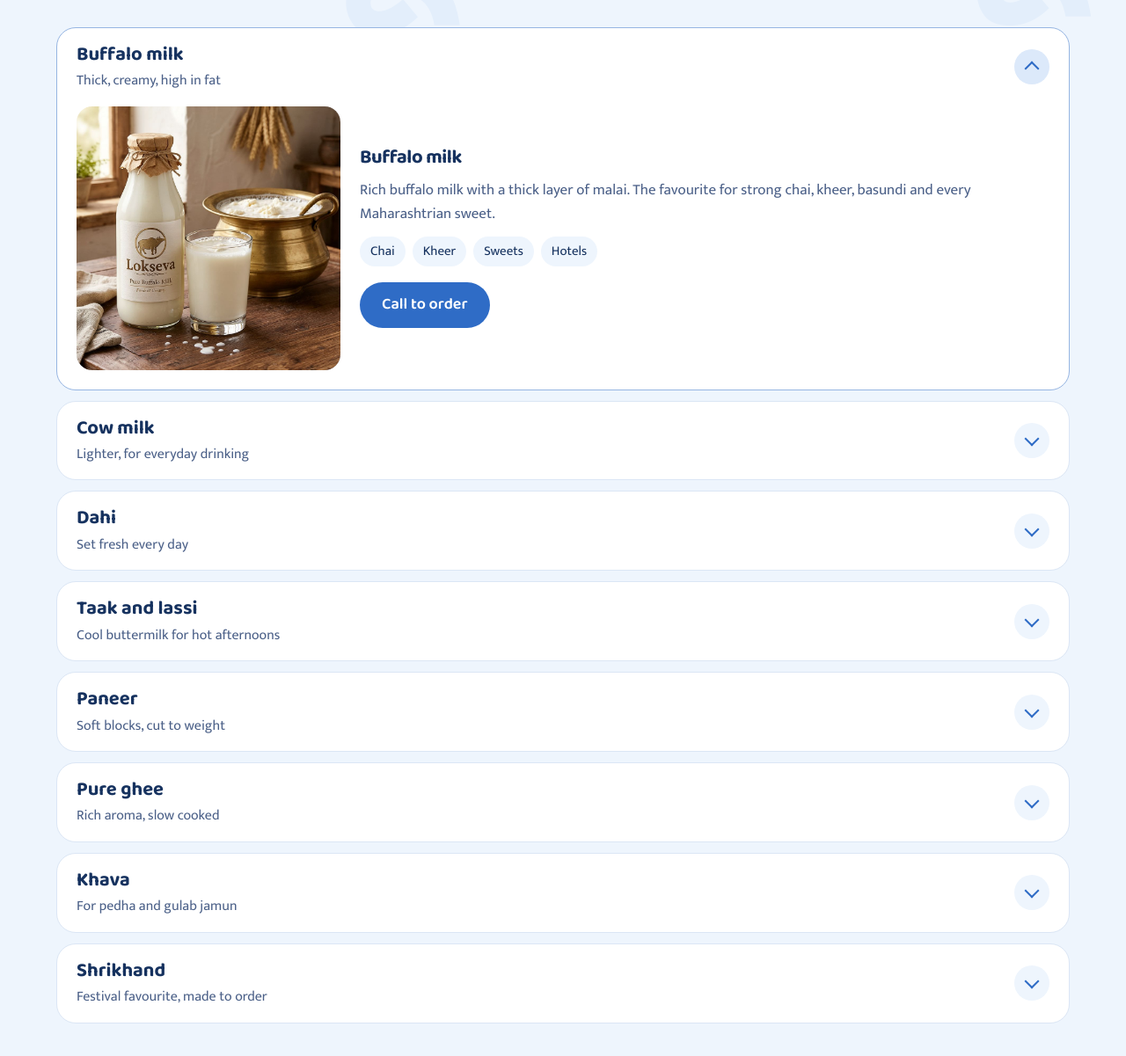
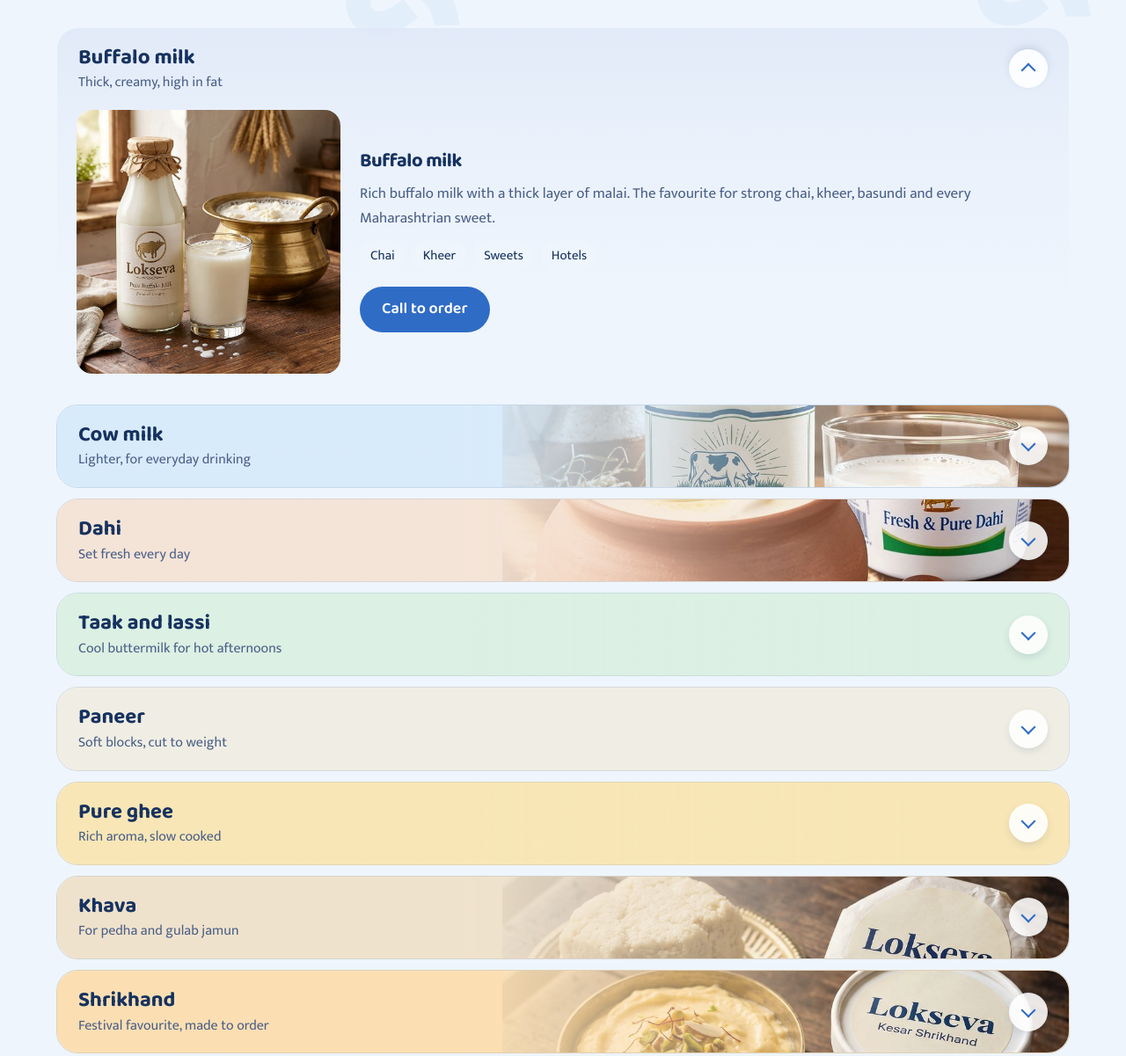
Before and after one commit to SafiShareque/gpt-test, a plain HTML site: page index.html in a window 1280 px wide. Shown: the part 2111-3312 px from the top of the page at 88% size. Drawn offline with Linux system fonts and the light colour scheme.

Commit message:
Colour-coded product tabs with smooth open and close
Each product tab has its own colour with its photo faded in on the
right; opening a tab melts that colour into the section background.
Height animates with an ease-out curve on open and close, one product
open at a time, reduced-motion respected. Adds khava and shrikhand
photos as web-sized JPGs.

Co-Authored-By: Claude Opus 5.5 <noreply@anthropic.com>
Claude-Session: https://claude.ai/code/session_015dTcesj9w3BYMmyyJV5UqD

```diff
--- a/index.html
+++ b/index.html
@@ -128,16 +128,23 @@ header{position:sticky;top:env(safe-area-inset-top,0px);z-index:20;background:co
 .counter .deco{font-size:clamp(120px,20vw,280px);right:-2vw;top:-.06em}
 .counter .wrap{position:relative;z-index:1}
 .acc{display:grid;gap:12px}
-.acc details{background:var(--milk);border:1px solid var(--line);border-radius:22px;overflow:hidden}
-.acc details[open]{box-shadow:var(--shadow);border-color:color-mix(in srgb,var(--blue) 40%,var(--line))}
-.acc summary{list-style:none;cursor:pointer;display:grid;grid-template-columns:1fr auto;align-items:center;gap:6px 16px;padding:18px 22px;min-height:68px}
+.acc details{--c:#e3edfa;position:relative;isolation:isolate;border-radius:24px;border:1px solid color-mix(in srgb,var(--c) 75%,#16325f 10%);transition:border-color .55s ease,box-shadow .35s ease,transform .35s ease}
+.acc details::before,.acc details::after{content:"";position:absolute;inset:0;border-radius:inherit;z-index:-1;pointer-events:none;transition:opacity .6s cubic-bezier(.22,1,.36,1)}
+.acc details::before{background:linear-gradient(90deg,var(--c) 0%,var(--c) 40%,color-mix(in srgb,var(--c) 0%,transparent) 86%),var(--img,none) right center/56% auto no-repeat,var(--c)}
+.acc details::after{opacity:0;background:linear-gradient(180deg,color-mix(in srgb,var(--c) 85%,transparent) 0,color-mix(in srgb,var(--c) 35%,transparent) 120px,color-mix(in srgb,var(--c) 0%,transparent) 320px)}
+.acc details.on{border-color:transparent}
+.acc details.on::before{opacity:0}
+.acc details.on::after{opacity:1}
+.acc details:not(.on):hover{box-shadow:var(--shadow);transform:translateY(-2px)}
+.acc summary{list-style:none;cursor:pointer;display:grid;grid-template-columns:minmax(0,1fr) auto;align-items:center;gap:4px 16px;padding:20px 24px;min-height:92px;border-radius:24px}
 .acc summary::-webkit-details-marker{display:none}
-.acc summary b{font:700 22px/1.15 "Baloo 2",sans-serif}
-.acc summary span{grid-column:1;color:var(--muted);font-size:16px;line-height:1.35}
-.acc summary i{grid-row:1/3;grid-column:2;width:40px;height:40px;border-radius:50%;background:var(--tint);display:grid;place-items:center;transition:transform .25s,background .2s}
+.acc summary b{font:700 24px/1.15 "Baloo 2",sans-serif;max-width:60%}
+.acc summary span{grid-column:1;color:var(--muted);font-size:16px;line-height:1.35;max-width:min(60%,22em)}
+.acc summary i{grid-row:1/3;grid-column:2;width:44px;height:44px;border-radius:50%;background:color-mix(in srgb,var(--milk) 88%,transparent);box-shadow:0 4px 14px -6px #16325f55;display:grid;place-items:center;transition:transform .55s cubic-bezier(.22,1,.36,1),background .3s}
 .acc summary i::before{content:"";width:10px;height:10px;border-right:2.5px solid var(--blue);border-bottom:2.5px solid var(--blue);transform:translateY(-2px) rotate(45deg)}
-.acc details[open] summary i{transform:rotate(180deg);background:var(--tint2)}
+.acc details.on summary i{transform:rotate(180deg)}
 .acc summary:hover b{color:var(--blue)}
+.pwrap{overflow:hidden}
 .pbody{display:grid;gap:22px;padding:0 22px 22px}
 .ph{position:relative;aspect-ratio:4/3;border-radius:18px;overflow:hidden;background:linear-gradient(160deg,var(--milk),var(--tint2))}
 .ph img{width:100%;height:100%;object-fit:cover}
@@ -152,9 +159,8 @@ header{position:sticky;top:env(safe-area-inset-top,0px);z-index:20;background:co
 .pinfo li{padding:5px 12px;border-radius:99px;background:var(--tint);font-size:15px}
 .pinfo .btn{justify-self:start;margin-top:6px}
 @media(min-width:700px){.pbody{grid-template-columns:minmax(0,300px) minmax(0,1fr)}.ph{aspect-ratio:1}}
-@media(max-width:599px){.acc summary{padding:16px 18px}.pbody{padding:0 14px 18px;gap:16px}.acc summary b{font-size:20px}.pinfo .btn{justify-self:stretch}}
-@media(prefers-reduced-motion:no-preference){.acc details[open] .pbody{animation:open .35s ease}}
-@keyframes open{from{opacity:0;transform:translateY(-6px)}to{opacity:1;transform:none}}
+@media(max-width:599px){.acc summary{padding:16px 18px;min-height:84px}.acc details::before{background:linear-gradient(90deg,var(--c) 0%,var(--c) 50%,color-mix(in srgb,var(--c) 0%,transparent) 92%),var(--img,none) right center/48% auto no-repeat,var(--c)}.acc summary b{font-size:21px;max-width:70%}.acc summary span{max-width:62%;font-size:15px}.pbody{padding:0 14px 18px;gap:16px}.pinfo .btn{justify-self:stretch}}
+
 /* why */
 .why .wrap{display:grid;gap:40px}
 .three{display:grid;grid-template-columns:repeat(auto-fit,minmax(min(100%,15em),1fr));gap:28px}
@@ -433,24 +439,48 @@ body{padding-bottom:calc(76px + env(safe-area-inset-bottom,0px))}}
 {
 /* Products: edit names and text here. Photos load from images/<img>.jpg */
 const PRODUCTS=[
-  {n:"Buffalo milk",img:"buffalo-milk",s:"Thick, creamy, high in fat",d:"Rich buffalo milk with a thick layer of malai. The favourite for strong chai, kheer, basundi and every Maharashtrian sweet.",use:["Chai","Kheer","Sweets","Hotels"]},
-  {n:"Cow milk",img:"cow-milk",s:"Lighter, for everyday drinking",d:"Light and easy to digest. The daily glass for children and elders, and the base for homemade dahi.",use:["Children","Daily glass","Coffee"]},
-  {n:"Dahi",img:"dahi",s:"Set fresh every day",d:"Thick, mildly sour dahi set fresh each day, firm enough to hold a spoon. Sold loose or in cups.",use:["Meals","Raita","Kadhi"]},
-  {n:"Taak and lassi",img:"taak-lassi",s:"Cool buttermilk for hot afternoons",d:"Spiced taak and sweet lassi for Marathwada summers, by the glass or in bulk for functions.",use:["Summer","Functions","After meals"]},
-  {n:"Paneer",img:"paneer",s:"Soft blocks, cut to weight",d:"Fresh, soft paneer made from our own milk and cut to weight for homes, restaurants and caterers.",use:["Curries","Tikka","Hotels"]},
-  {n:"Pure ghee",img:"ghee",s:"Rich aroma, slow cooked",d:"Granular, golden ghee with a rich aroma for dal, puran poli, sweets and pooja.",use:["Cooking","Puran poli","Pooja"]},
-  {n:"Khava",img:"khava",s:"For pedha and gulab jamun",d:"Fresh khava (mawa) for pedha, gulab jamun, barfi and festival sweets. Bulk orders for halwais.",use:["Pedha","Gulab jamun","Halwais"]},
-  {n:"Shrikhand",img:"shrikhand",s:"Festival favourite, made to order",d:"Smooth, saffron and cardamom shrikhand made to order for Gudi Padwa, weddings and family functions.",use:["Gudi Padwa","Weddings","Functions"]}
+  {n:"Buffalo milk",img:"buffalo-milk",c:"#dfe8f7",s:"Thick, creamy, high in fat",d:"Rich buffalo milk with a thick layer of malai. The favourite for strong chai, kheer, basundi and every Maharashtrian sweet.",use:["Chai","Kheer","Sweets","Hotels"]},
+  {n:"Cow milk",img:"cow-milk",c:"#d8ebfb",s:"Lighter, for everyday drinking",d:"Light and easy to digest. The daily glass for children and elders, and the base for homemade dahi.",use:["Children","Daily glass","Coffee"]},
+  {n:"Dahi",img:"dahi",c:"#f4e4d7",s:"Set fresh every day",d:"Thick, mildly sour dahi set fresh each day, firm enough to hold a spoon. Sold loose or in cups.",use:["Meals","Raita","Kadhi"]},
+  {n:"Taak and lassi",img:"taak-lassi",c:"#dcf0e3",s:"Cool buttermilk for hot afternoons",d:"Spiced taak and sweet lassi for Marathwada summers, by the glass or in bulk for functions.",use:["Summer","Functions","After meals"]},
+  {n:"Paneer",img:"paneer",c:"#f0eee4",s:"Soft blocks, cut to weight",d:"Fresh, soft paneer made from our own milk and cut to weight for homes, restaurants and caterers.",use:["Curries","Tikka","Hotels"]},
+  {n:"Pure ghee",img:"ghee",c:"#f8e6b6",s:"Rich aroma, slow cooked",d:"Granular, golden ghee with a rich aroma for dal, puran poli, sweets and pooja.",use:["Cooking","Puran poli","Pooja"]},
+  {n:"Khava",img:"khava",c:"#efe2cc",s:"For pedha and gulab jamun",d:"Fresh khava (mawa) for pedha, gulab jamun, barfi and festival sweets. Bulk orders for halwais.",use:["Pedha","Gulab jamun","Halwais"]},
+  {n:"Shrikhand",img:"shrikhand",c:"#fbdfb3",s:"Festival favourite, made to order",d:"Smooth, saffron and cardamom shrikhand made to order for Gudi Padwa, weddings and family functions.",use:["Gudi Padwa","Weddings","Functions"]}
 ];
 const esc=s=>String(s).replace(/[&<>"']/g,c=>({"&":"&amp;","<":"&lt;",">":"&gt;",'"':"&quot;","'":"&#39;"}[c]));
 const drop='<svg viewBox="0 0 60 70" aria-hidden="true"><path d="M30 3S8 30 8 45a22 22 0 0 0 44 0C52 30 30 3 30 3z" fill="currentColor" opacity=".9"/><path d="M19 46a11 11 0 0 0 11 11" stroke="#fff" stroke-width="4" fill="none" stroke-linecap="round"/></svg>';
-document.getElementById("acc").innerHTML=PRODUCTS.map((p,i)=>`<details name="prod"${i===0?" open":""}>
+const acc=document.getElementById("acc");
+acc.innerHTML=PRODUCTS.map((p,i)=>`<details${i===0?' open class="on"':""} style="--c:${esc(p.c)};--img:url('images/${esc(p.img)}.jpg')">
 <summary><b>${esc(p.n)}</b><span>${esc(p.s)}</span><i aria-hidden="true"></i></summary>
-<div class="pbody">
+<div class="pwrap"><div class="pbody">
 <div class="ph"><img src="images/${esc(p.img)}.jpg" alt="Lokseva ${esc(p.n.toLowerCase())}" loading="lazy" width="600" height="600"><div class="fb"><svg></svg><em>Lokseva ${esc(p.n)}</em></div></div>
 <div class="pinfo"><h3>${esc(p.n)}</h3><p>${esc(p.d)}</p><ul>${p.use.map(u=>`<li>${esc(u)}</li>`).join("")}</ul>
 <a class="btn call" href="tel:+919518935481">Call to order</a></div>
-</div></details>`).join("");
+</div></div></details>`).join("");
+/* Smooth open and close: one product open at a time */
+const reduce=matchMedia("(prefers-reduced-motion: reduce)").matches;
+const EASE="cubic-bezier(.22,1,.36,1)";
+const running=new WeakMap();
+const toggle=(d,opening)=>{
+  const w=d.querySelector(".pwrap");
+  const prev=running.get(d);
+  const from=prev?getComputedStyle(w).height:null;
+  if(prev)prev.cancel();
+  if(opening){d.open=true;d.classList.add("on")}else d.classList.remove("on");
+  if(reduce){if(!opening)d.open=false;return}
+  const full=w.scrollHeight+"px";
+  const a=w.animate([{height:from||(opening?"0px":full),opacity:opening?0:1},{height:opening?full:"0px",opacity:opening?1:0}],{duration:opening?560:440,easing:EASE});
+  running.set(d,a);
+  a.onfinish=()=>{running.delete(d);if(!opening)d.open=false};
+};
+acc.querySelectorAll("summary").forEach(s=>s.addEventListener("click",e=>{
+  e.preventDefault();
+  const d=s.parentElement,opening=!d.classList.contains("on");
+  if(opening)acc.querySelectorAll("details.on").forEach(o=>{if(o!==d)toggle(o,false)});
+  toggle(d,opening);
+  if(opening)setTimeout(()=>{const t=d.getBoundingClientRect().top;if(t<90)scrollTo({top:scrollY+t-90,behavior:reduce?"auto":"smooth"})},reduce?0:460);
+}));
 document.querySelectorAll(".fb svg").forEach(s=>s.outerHTML=drop);
 /* Show a clean fallback tile when a photo is missing */
 const fail=img=>{const w=img.closest(".ph");if(w)w.classList.add("noimg");else{const h=img.closest(".photo");if(h)h.hidden=true}};
```
Also changed, not shown: images/khava.jpg (added), images/shrikhand.jpg (added), 3 other files.
